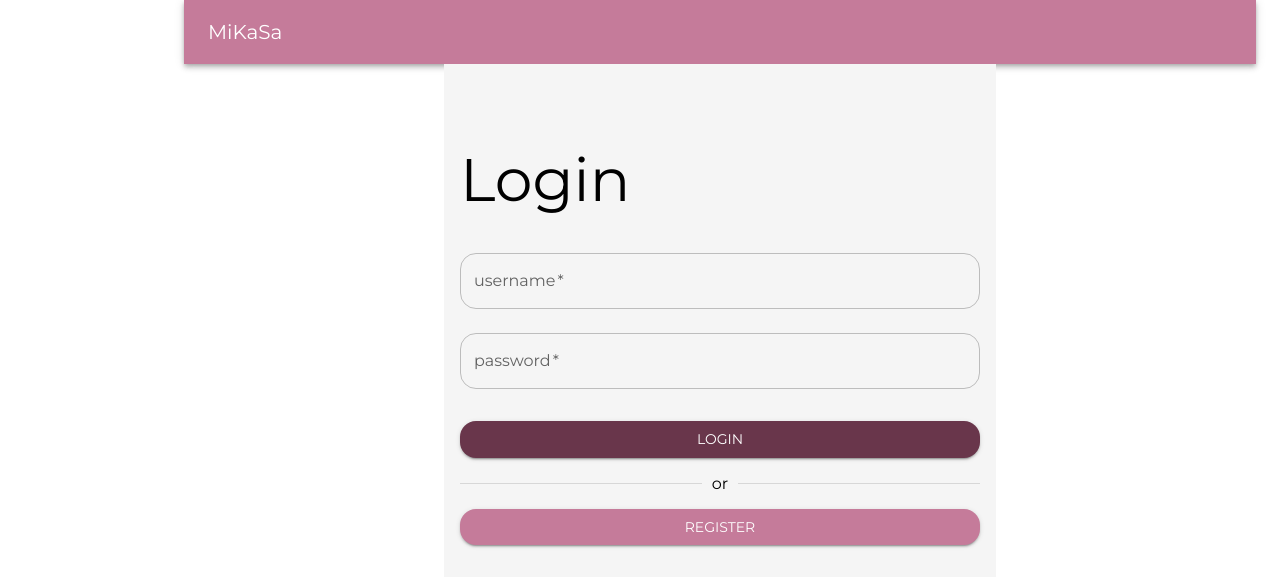
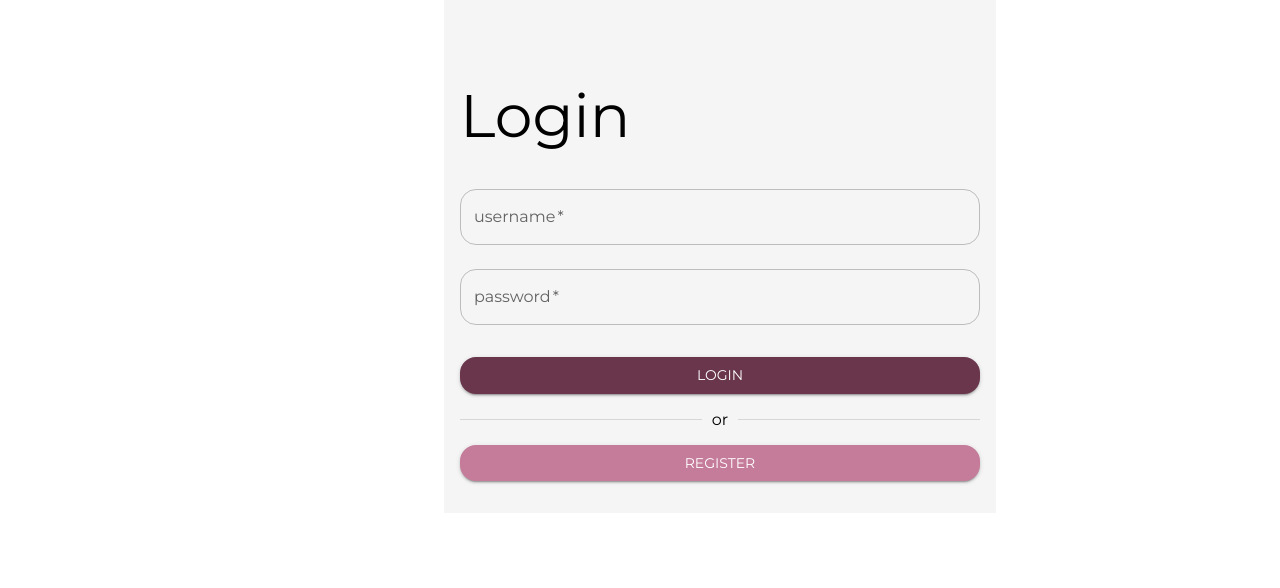
Before and after one commit to karinaraikula/MiKaSa, a React (Create React App) app: page / in a window 1280 px wide. Shown: the top 588 px of the page. Built offline with nearby package versions, Linux system fonts and the light colour scheme; no server answers.

Commit message:
ylapalkkipois

```diff
--- a/src/components/Nav.js
+++ b/src/components/Nav.js
@@ -65,6 +65,8 @@ const Nav = () => {
 
   return (
     <Box>
+      {user && (
+        <>
           <AppBar position="static" sx={{width: '100%'}}>
             <Toolbar>
               <Typography
@@ -78,8 +80,6 @@ const Nav = () => {
                 MiKaSa
               </Typography>
 
-          {user && (
-            <>
               <Button
                 component={Link}
                 to="/upload"
@@ -115,10 +115,10 @@ const Nav = () => {
               >
                 {user ? 'Logout' : 'Login'}
               </Button>
+            </Toolbar>
+          </AppBar>
         </>
       )}
-        </Toolbar>
-      </AppBar>
       {user && (
         <>
           <Drawer sx={{width: '200px'}} variant="permanent" anchor="left">
```
Lines whose indentation alone changed are shown as unchanged.
